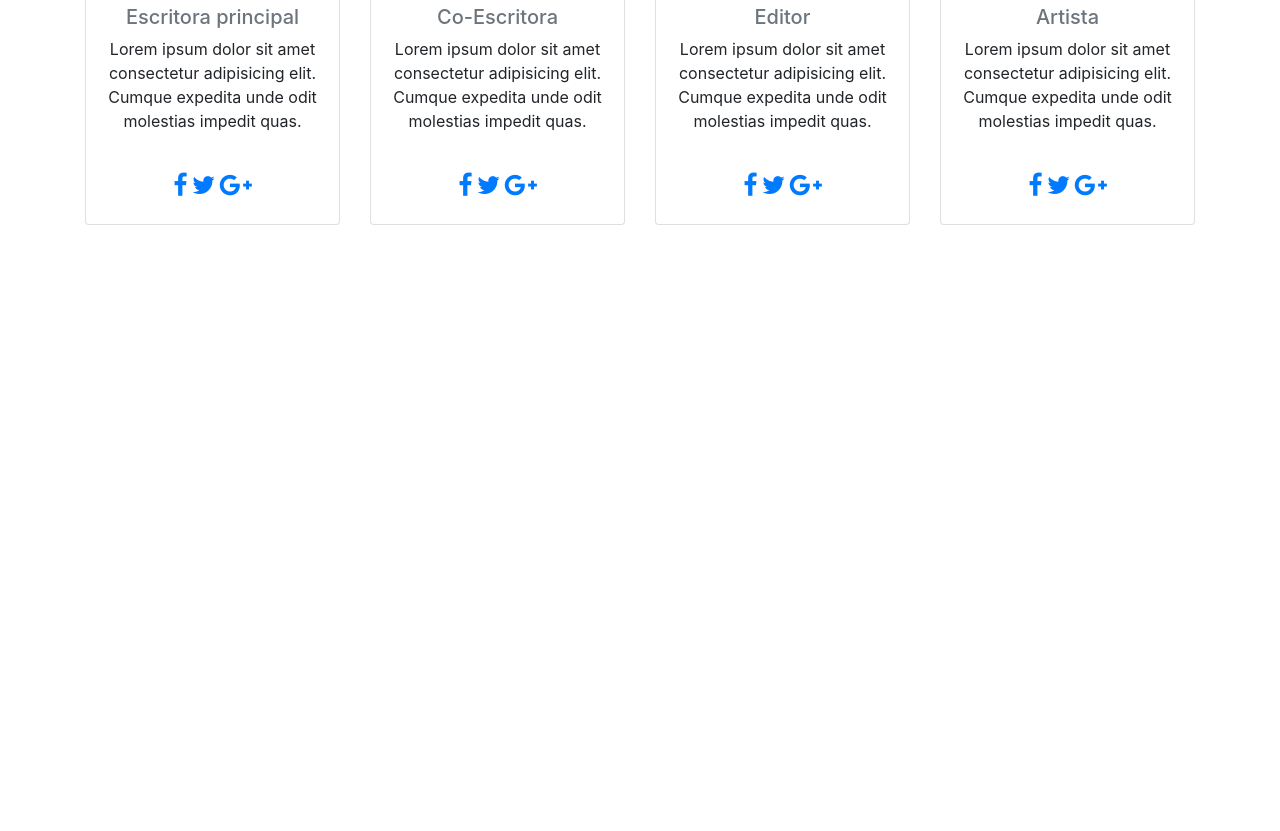
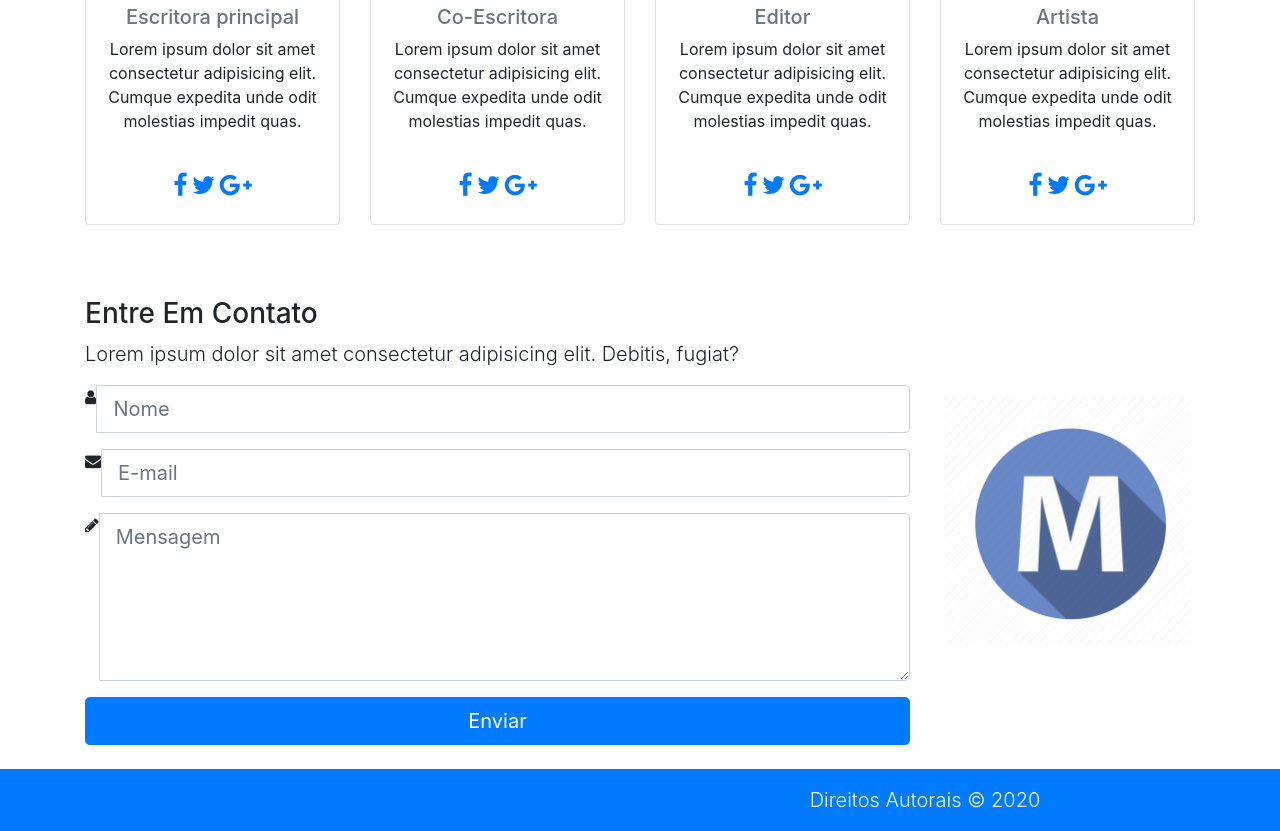
Before and after one commit to Claudiaum/bootstrap4-Mizuxe, a website: page src/index.html in a window 1280 px wide. Shown: the part 2186-3017 px from the top of the page. Before the commit the page ends 2459 px from the top, so only its background shows below. Drawn offline with nearby package versions, Linux system fonts and the light colour scheme; files that its build step writes are made by us from their sources.

Commit message:
Contact Section + Footer

```diff
--- a/src/index.html
+++ b/src/index.html
@@ -393,6 +393,77 @@
       </div>
     </section>
 
+    <!-- Contact -->
+    <section id="contact" class="bg-faded py-4">
+      <div class="container">
+        <div class="row">
+          <div class="col-lg-9">
+            <h3>Entre Em Contato</h3>
+            <p class="lead">
+              Lorem ipsum dolor sit amet consectetur adipisicing elit. Debitis,
+              fugiat?
+            </p>
+            <form>
+              <div class="form-group">
+                <div class="input-group input-group-lg">
+                  <span class="input-group-addon">
+                    <i class="fa fa-user"></i>
+                  </span>
+                  <input type="text" placeholder="Nome" class="form-control" />
+                </div>
+              </div>
+              <div class="form-group">
+                <div class="input-group input-group-lg">
+                  <span class="input-group-addon">
+                    <i class="fa fa-envelope"></i>
+                  </span>
+                  <input
+                    type="email"
+                    placeholder="E-mail"
+                    class="form-control"
+                  />
+                </div>
+              </div>
+              <div class="form-group">
+                <div class="input-group input-group-lg">
+                  <span class="input-group-addon">
+                    <i class="fa fa-pencil"></i>
+                  </span>
+                  <textarea
+                    rows="5"
+                    placeholder="Mensagem"
+                    class="form-control"
+                  ></textarea>
+                </div>
+              </div>
+              <input
+                type="submit"
+                value="Enviar"
+                class="btn btn-primary btn-block btn-lg"
+              />
+            </form>
+          </div>
+          <div class="col-lg-3 d-flex align-self-center justify-content-center">
+            <img
+              src="img/m-icon-png-51.png"
+              alt=""
+              class="img-fluid hidden-md-down"
+            />
+          </div>
+        </div>
+      </div>
+    </section>
+
+    <footer id="main-footer" class="py-3 bg-primary text-white">
+      <div class="container">
+        <div class="row text-center">
+          <div class="col-md-6 offset-md-6">
+            <p class="lead m-0">Direitos Autorais &copy; 2020</p>
+          </div>
+        </div>
+      </div>
+    </footer>
+
     <script src="js/jquery.min.js"></script>
     <script src="js/tether.min.js"></script>
     <script src="js/bootstrap.min.js"></script>
--- a/src/scss/style.scss
+++ b/src/scss/style.scss
@@ -80,3 +80,15 @@ body {
     }
   }
 }
+
+#main-footer {
+  a {
+    color: #fff;
+  }
+}
+
+@media (max-width: 576px) {
+  nav .container {
+    width: 100%;
+  }
+}
```
Also changed, not shown: src/img/m-icon-png-51.png (added).
